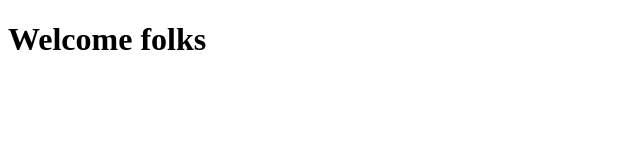
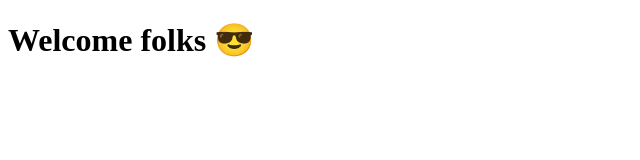
Before and after one commit to bluepostit/welcome, a plain HTML site: page index.html in a window 1280 px wide. Shown: the whole page, without its empty margins (0-640 px from the left). Drawn offline with Linux system fonts and the light colour scheme.

Commit message:
added emoji

```diff
--- a/index.html
+++ b/index.html
@@ -7,6 +7,6 @@
         <title>Document</title>
     </head>
     <body>
-        <h1>Welcome folks</h1>
+        <h1>Welcome folks 😎</h1>
     </body>
 </html>
```
